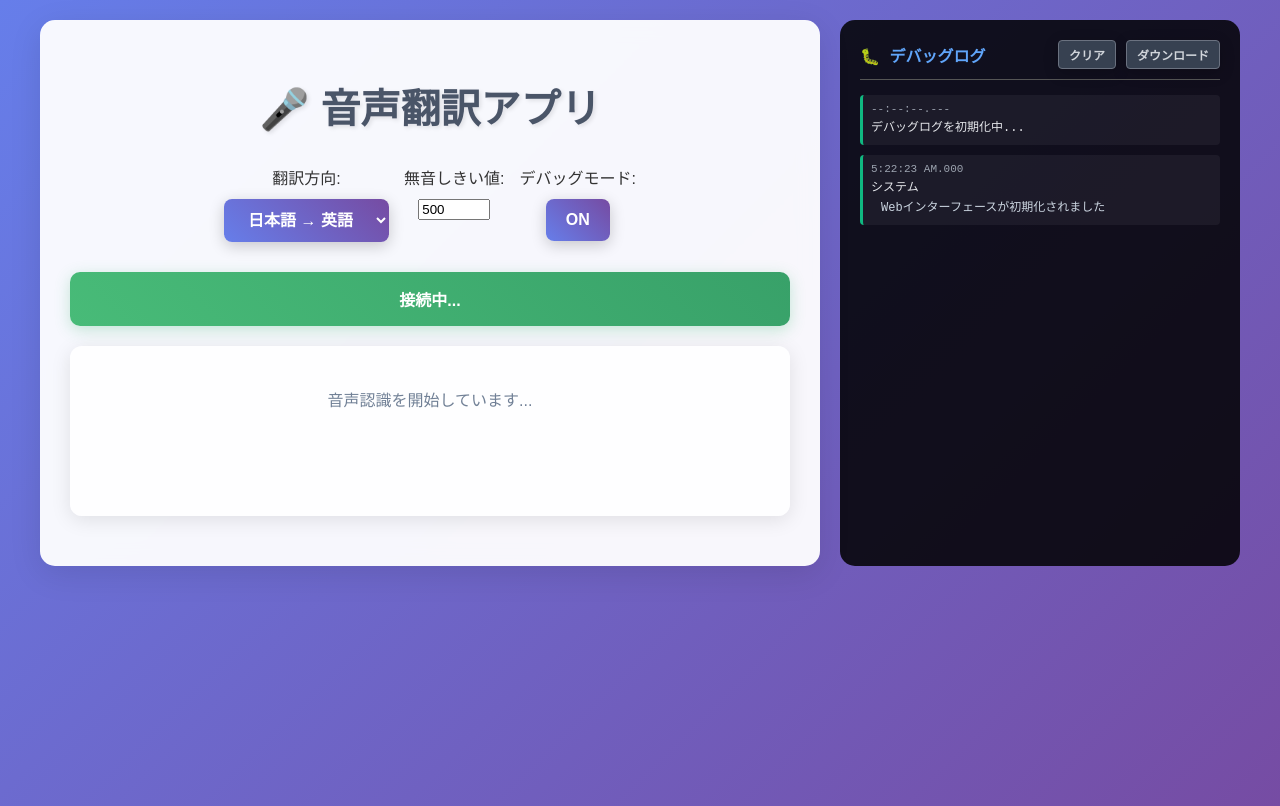
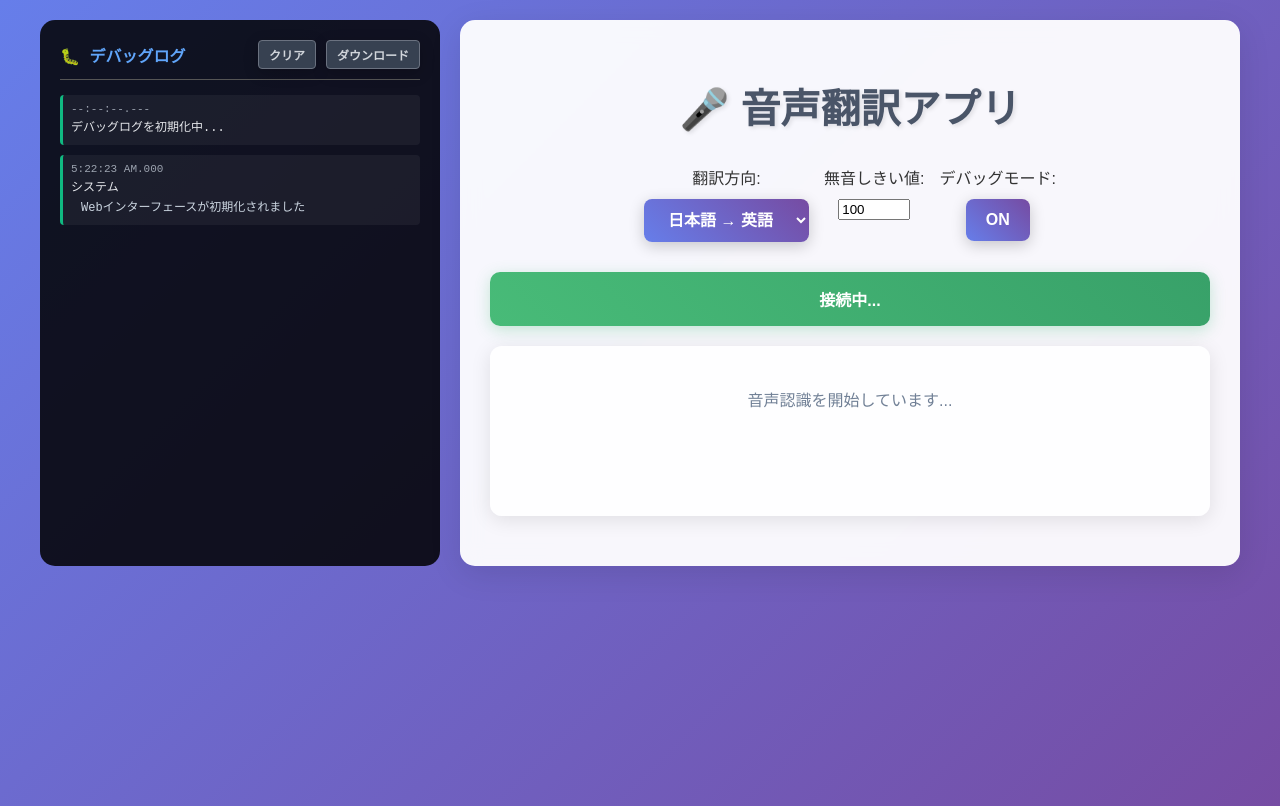
Before and after one commit to kazukiminemura/Bilingual_Live_Translator, a Flask app: page / in a window 1280 px wide. Shown: the top 806 px of the page. Run offline with Flask 3, Linux system fonts and the light colour scheme; some libraries are stand-ins or nearby versions.

Commit message:
Swap panels and update silence threshold

```diff
--- a/simple_realtime_translator.py
+++ b/simple_realtime_translator.py
@@ -41,7 +41,7 @@ CHANNELS = 1
 RECORD_SECONDS = 3
 
 # Silence detection threshold (peak amplitude)
-silence_threshold = 500
+silence_threshold = 100
 
 # Debug settings
 DEBUG_MODE = True
--- a/templates/index.html
+++ b/templates/index.html
@@ -19,7 +19,7 @@
             max-width: 1200px;
             margin: 0 auto;
             display: grid;
-            grid-template-columns: 1fr 400px;
+            grid-template-columns: 400px 1fr;
             gap: 20px;
         }
 
@@ -29,6 +29,7 @@
             padding: 30px;
             box-shadow: 0 8px 32px rgba(0, 0, 0, 0.1);
             backdrop-filter: blur(10px);
+            order: 2;
         }
 
         .debug-panel {
@@ -40,6 +41,7 @@
             font-size: 12px;
             max-height: 80vh;
             overflow-y: auto;
+            order: 1;
         }
 
         h1 {
@@ -101,6 +103,8 @@
             margin-bottom: 20px;
             box-shadow: 0 4px 20px rgba(0, 0, 0, 0.1);
             min-height: 120px;
+            max-height: 70vh;
+            overflow-y: auto;
         }
 
         .subtitle-item {
@@ -248,7 +252,7 @@
 
                 <div class="control-group">
                     <label for="silenceThreshold">無音しきい値:</label>
-                    <input type="number" id="silenceThreshold" value="500" min="0" max="1000" step="10">
+                    <input type="number" id="silenceThreshold" value="100" min="0" max="1000" step="10">
                 </div>
 
                 <div class="control-group">
@@ -381,11 +385,6 @@
             `;
 
             subtitlesDiv.appendChild(subtitleItem);
-
-            // Keep only last 5 subtitles
-            while (subtitlesDiv.children.length > 6) { // +1 for initial message
-                subtitlesDiv.removeChild(subtitlesDiv.children[1]); // Skip first child (initial message)
-            }
 
             // Scroll to bottom
             subtitlesDiv.scrollTop = subtitlesDiv.scrollHeight;
```
